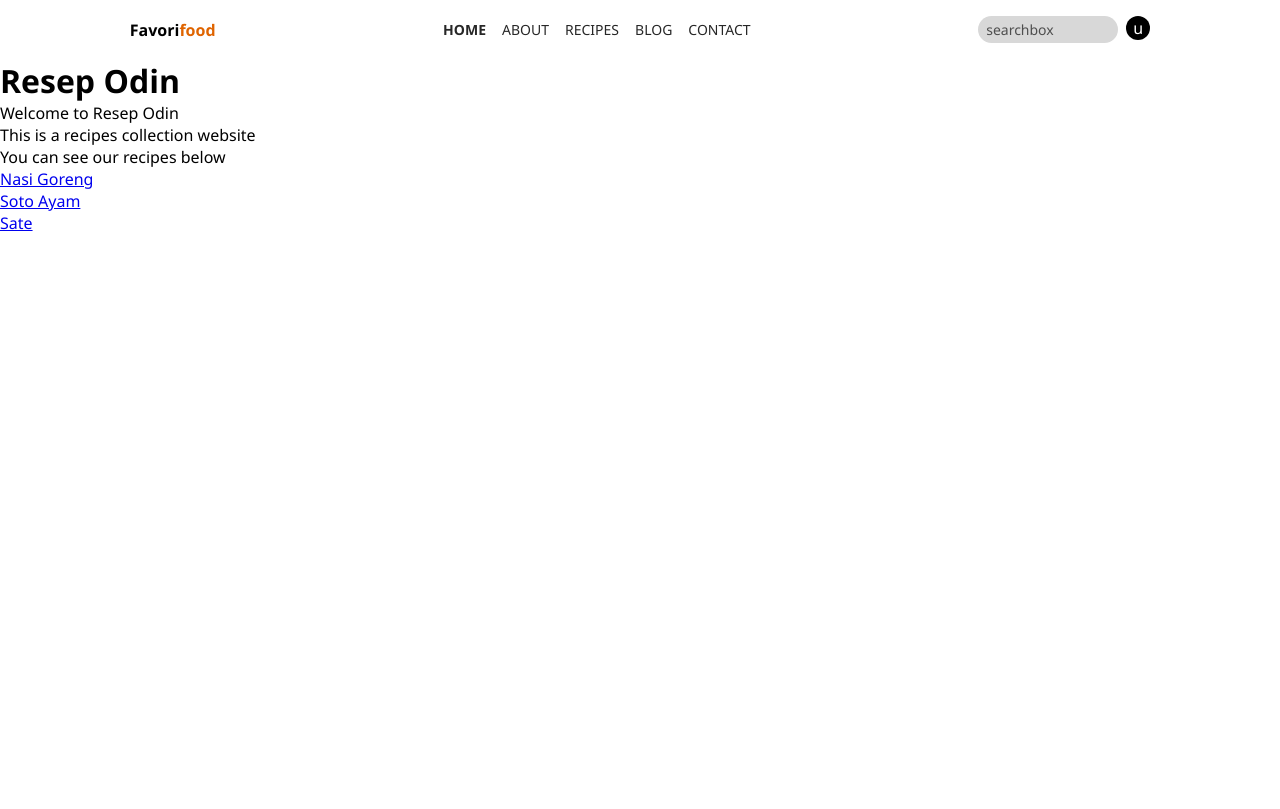
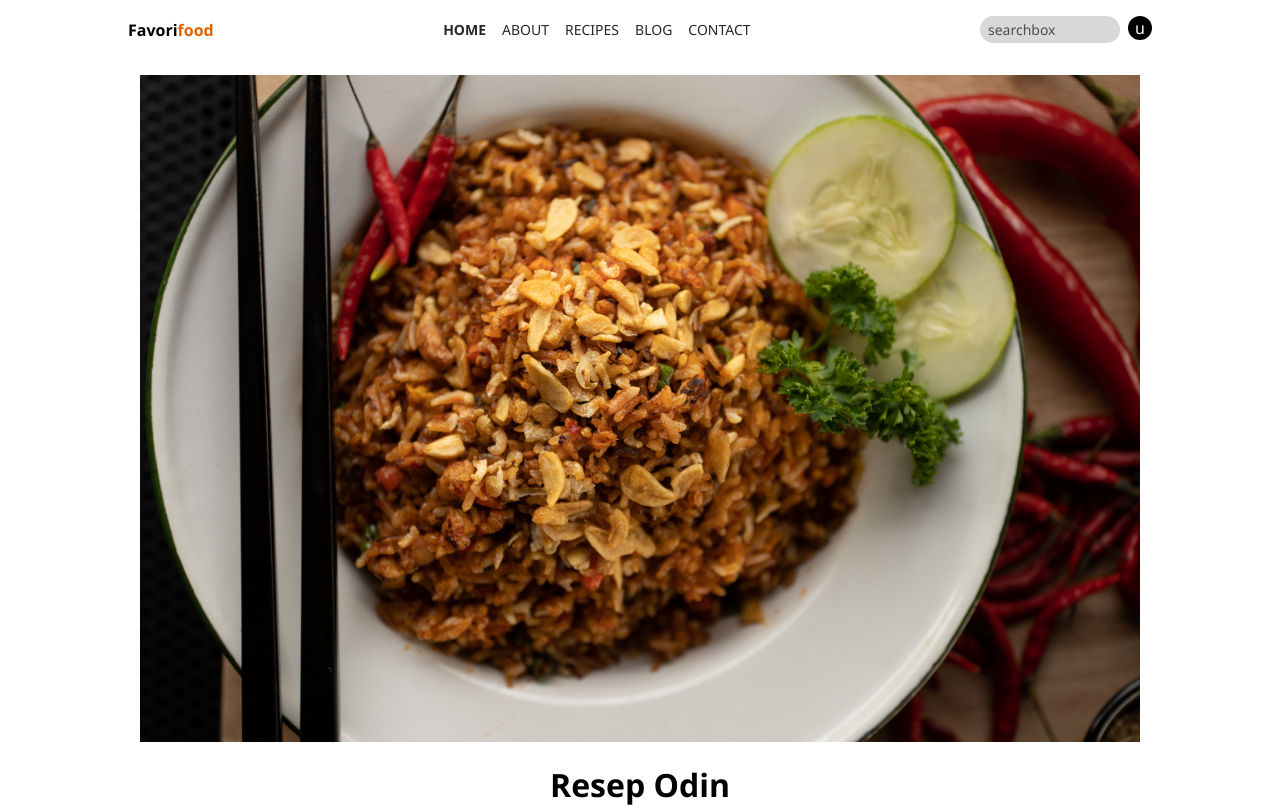
Before and after one commit to fath-nasrudin/resep-odin, a plain HTML site: page index.html in a window 1280 px wide. Shown: the top 809 px of the page. Drawn offline with Linux system fonts and the light colour scheme.

Commit message:
fix: layout

```diff
--- a/index.html
+++ b/index.html
@@ -8,7 +8,7 @@
   </head>
 
   <body>
-    <header class="header">
+    <header class="header container">
       <div class="logo">
         <a href="#">Favori<span class="logo-accent">food</span></a>
       </div>
@@ -25,6 +25,14 @@
       </div>
     </header>
 
+    <div class="container">
+      <div class="hero">
+        <!-- image -->
+        <img class="hero-image" src="images/nasi-goreng.jpg" alt="hero image" />
+        <!-- text -->
+      </div>
+    </div>
+
     <h1>Resep Odin</h1>
     <p>Welcome to Resep Odin</p>
     <p>This is a recipes collection website</p>
--- a/styles/style.css
+++ b/styles/style.css
@@ -8,15 +8,23 @@
   font-family: "Segoe UI", Tahoma, Geneva, Verdana, sans-serif;
 }
 
+body {
+  display: flex;
+  flex-direction: column;
+  align-items: center;
+  gap: 16px;
+}
+
 .container {
-  max-width: 720px;
+  max-width: 1024px;
 }
 
 .header {
   display: flex;
-  justify-content: space-around;
+  width: 100%;
+  justify-content: space-between;
+  padding-block: 16px;
   align-items: center;
-  padding: 16px;
 }
 
 .logo a {
@@ -74,3 +82,9 @@
   border-radius: 50%;
   text-decoration: none;
 }
+
+/* hero */
+.hero-image {
+  width: 100%;
+  height: auto;
+}
```
